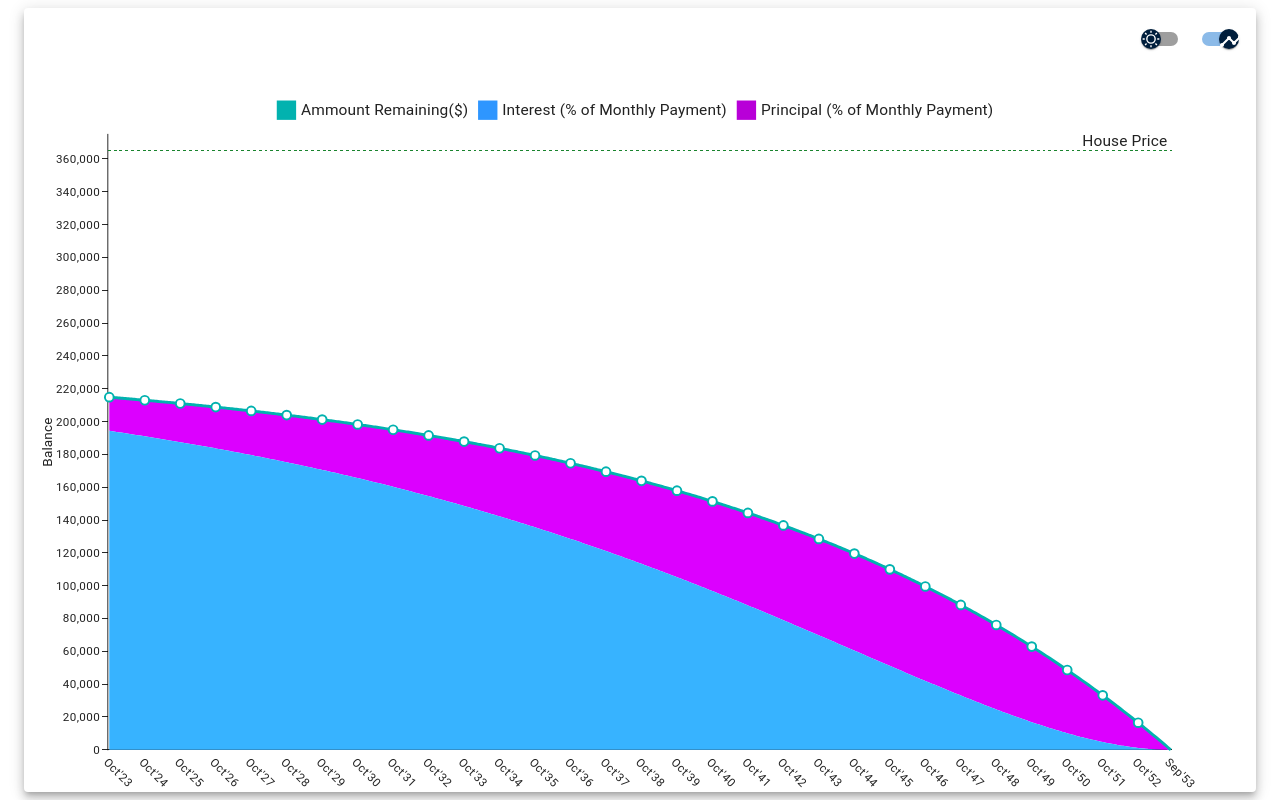
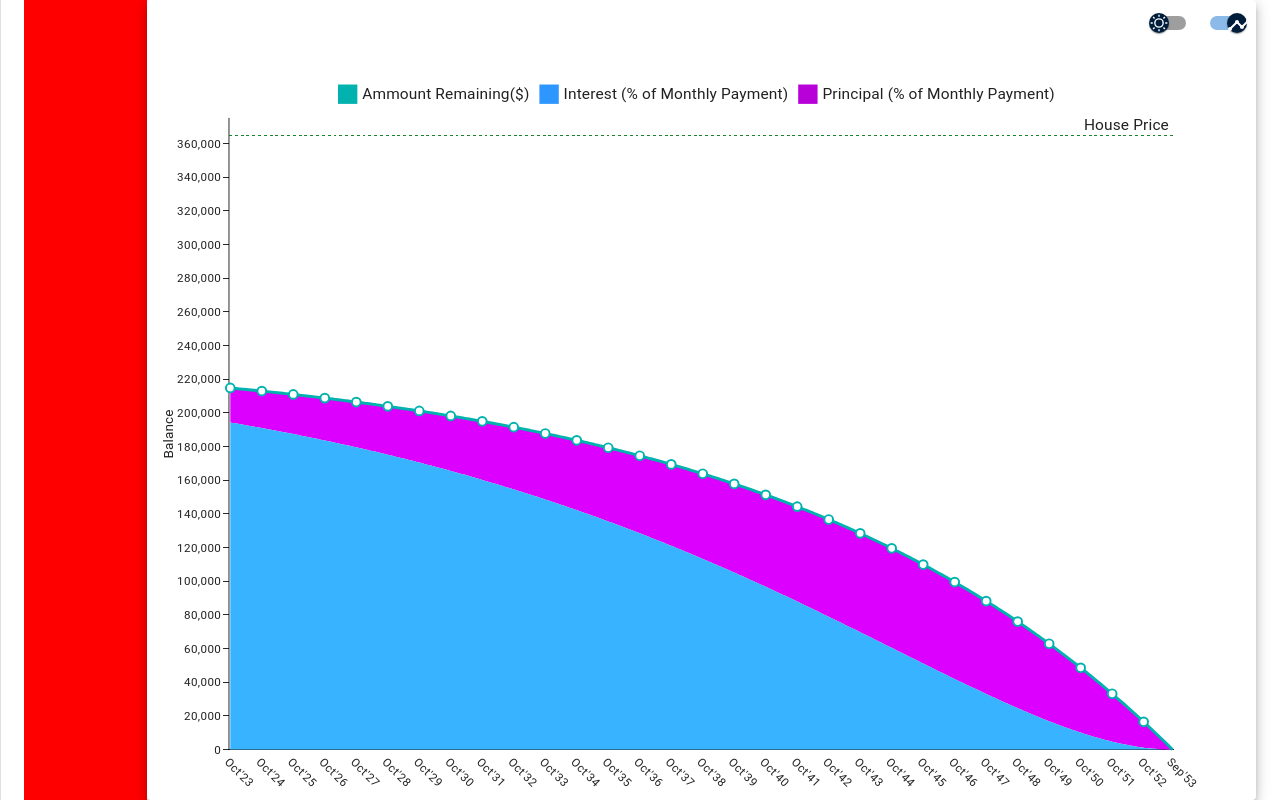
Before and after one commit to fozbstudios/mortgagePayoff, a React (Vite) app: page / in a window 1280 px wide. Built offline with nearby package versions, Linux system fonts and the light colour scheme.

Commit message:
merge stash

```diff
--- a/src/App.tsx
+++ b/src/App.tsx
@@ -1,11 +1,6 @@
 import { useMemo, useState } from 'react'
 import AmortizationChart from './AmortizationChart'
-import { Card, CardContent, CardHeader, Container, CssBaseline, ThemeProvider, createTheme, useMediaQuery } from '@mui/material'
-import React from 'react';
-import TimelineOutlinedIcon from '@mui/icons-material/TimelineOutlined';
-import TableViewRoundedIcon from '@mui/icons-material/TableViewRounded';
-import DarkModeRoundedIcon from '@mui/icons-material/DarkModeRounded';
-import LightModeOutlinedIcon from '@mui/icons-material/LightModeOutlined';
+import { Card, CardContent, CardHeader, Container, CssBaseline, Drawer, ThemeProvider, createTheme, useMediaQuery } from '@mui/material'
 import IconSwitch from './IconSwitch';
 import { calculateMortgageStats, calculatelateMonthlyPayment } from './util/Calculations';
 import AmortizationTable from './AmortizationTable';
@@ -21,6 +16,9 @@ function App() {
   const [loanTermMonths, setloanTermMonths] = useState(360)
   const [loanStartMonthYear, setloanStartMonthYear] = useState('October 1 2023')
 
+  const portrait = useMediaQuery('@media (orientation: portrait)')
+  console.log(portrait)
+
   const loanAmmount = houseLandValue - downPaymentDollars
   const monthlyRate = interestRateDecimal / 12
   const monthlyPayment = useMemo(() =>
@@ -29,8 +27,17 @@ function App() {
   const monthlyMortgageStats = useMemo(
     () => calculateMortgageStats(loanTermMonths, loanStartMonthYear, loanAmmount, monthlyRate, monthlyPayment),
     [loanTermMonths, loanStartMonthYear, loanAmmount, monthlyRate, monthlyPayment])
-
-
+const d=<Drawer
+        sx={{
+          backgroundColor:'red',
+          width: 3,
+          flexShrink: 0,
+        }}
+        variant="persistent"
+        anchor= {portrait?'bottom':'left'}
+        open={true}
+      />
+console.log(d.props.anchor)
   const theme = useMemo(
     () =>
       createTheme({
@@ -40,15 +47,25 @@ function App() {
       }),
     [darkMode],
   );
-
+  const drawerPercent='10%'
   return (
 
     <ThemeProvider theme={theme}>
       <CssBaseline />
+      <Container maxWidth={false}  sx={{display:'flex', flexDirection: portrait?'column-reverse':'row'}}>
+      <Drawer
+        sx={{
+          backgroundColor:'red',
+          height: portrait? drawerPercent:'100%',
+          width: portrait? '100%':drawerPercent,
+          flexShrink: 0,
+        }}
+        variant="persistent"
+        open={true}
+      />
 
-      <Container maxWidth={false} >
-        <Card sx={{ height: '98%', }} elevation={7}>
-          <CardHeader
+        <Card open={true} sx={{flexGrow:1, height: '100%',alignContent:'center',justifyContent:'center'}} elevation={7}>
+          <CardHeader sx={{paddingX:'8px', paddingTop:'8px'}}
             action={
               <>
                 <IconSwitch value={darkMode} setValue={setDarkMode} offIcon={IconData.LightModeOutlined} onIcon={IconData.DarkModeRounded} />
```
